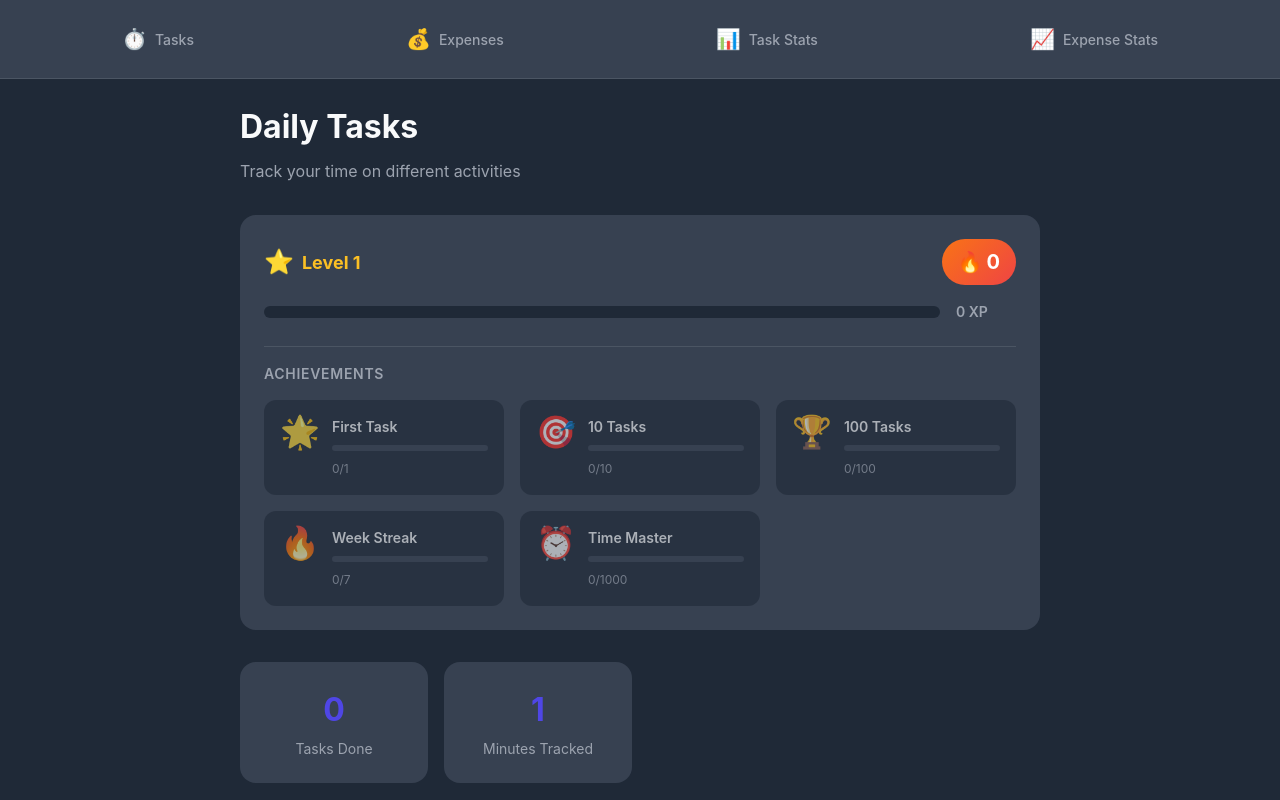
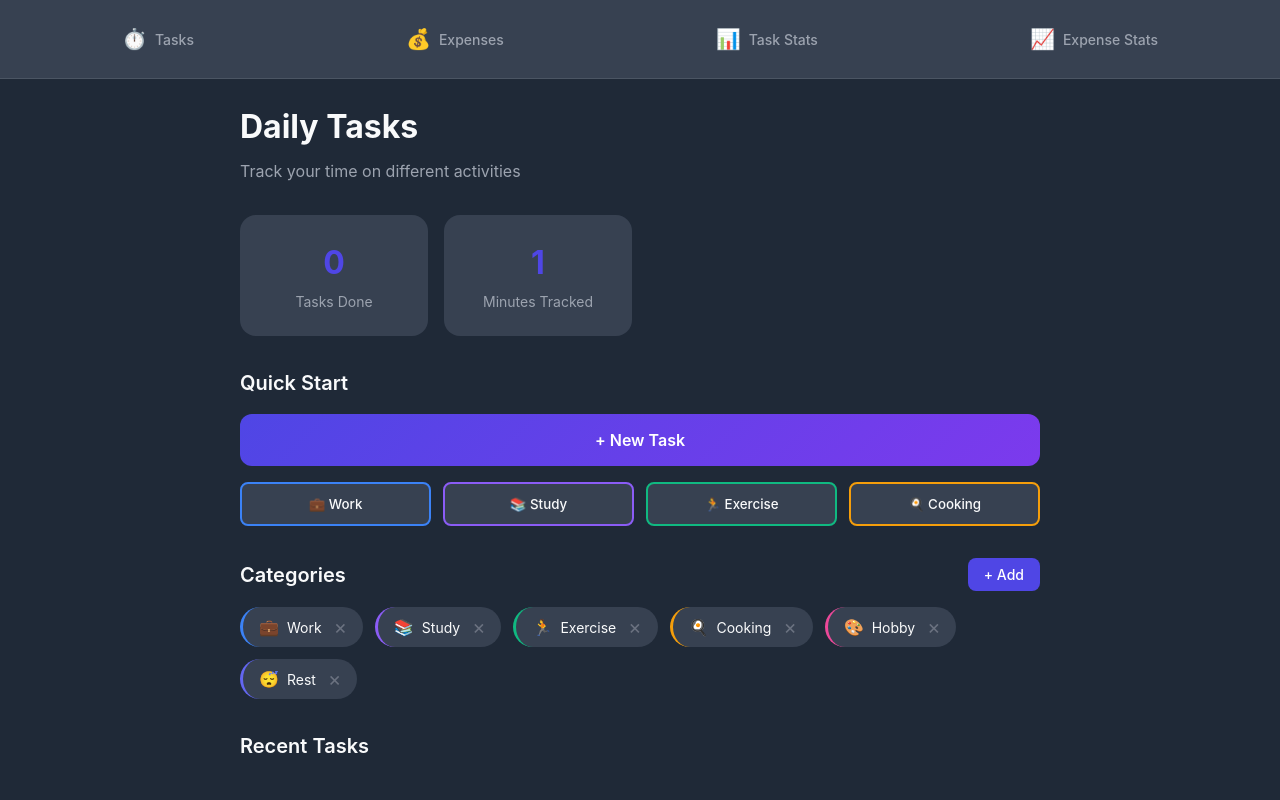
Before and after one commit to AlekseiCherenkevich/fin-time-tracker, a React (Vite) app: page / in a window 1280 px wide. Shown: the top 800 px of the page. Built offline with nearby package versions, Linux system fonts and the light colour scheme.

Commit message:
Remove gamification feature

```diff
--- a/src/components/Gamification.module.css
+++ /dev/null
@@ -1,157 +0,0 @@
-.container {
-  background-color: #374151;
-  border-radius: 1rem;
-  padding: 1.5rem;
-  margin-bottom: 2rem;
-}
-
-.header {
-  display: flex;
-  justify-content: space-between;
-  align-items: center;
-  margin-bottom: 1rem;
-}
-
-.level {
-  display: flex;
-  align-items: center;
-  gap: 0.5rem;
-}
-
-.levelIcon {
-  font-size: 1.5rem;
-}
-
-.levelText {
-  font-size: 1.125rem;
-  font-weight: 700;
-  color: #FBBF24;
-}
-
-.streak {
-  display: flex;
-  align-items: center;
-  gap: 0.25rem;
-  background: linear-gradient(135deg, #F97316 0%, #EF4444 100%);
-  padding: 0.5rem 1rem;
-  border-radius: 2rem;
-}
-
-.streakIcon {
-  font-size: 1.25rem;
-}
-
-.streakText {
-  font-size: 1.25rem;
-  font-weight: 700;
-  color: #fff;
-}
-
-.points {
-  display: flex;
-  align-items: center;
-  gap: 1rem;
-  margin-bottom: 1.5rem;
-}
-
-.pointsBar {
-  flex: 1;
-  height: 12px;
-  background-color: #1F2937;
-  border-radius: 6px;
-  overflow: hidden;
-}
-
-.pointsFill {
-  height: 100%;
-  background: linear-gradient(90deg, #4F46E5 0%, #7C3AED 100%);
-  border-radius: 6px;
-  transition: width 0.3s ease;
-}
-
-.pointsText {
-  font-size: 0.875rem;
-  font-weight: 600;
-  color: #9CA3AF;
-  min-width: 60px;
-}
-
-.achievements {
-  border-top: 1px solid #4B5563;
-  padding-top: 1rem;
-}
-
-.achievementsTitle {
-  font-size: 0.875rem;
-  font-weight: 600;
-  color: #9CA3AF;
-  margin: 0 0 1rem 0;
-  text-transform: uppercase;
-  letter-spacing: 0.05em;
-}
-
-.achievementsList {
-  display: grid;
-  grid-template-columns: repeat(auto-fill, minmax(200px, 1fr));
-  gap: 1rem;
-}
-
-.achievement {
-  display: flex;
-  align-items: flex-start;
-  gap: 0.75rem;
-  background-color: #1F2937;
-  padding: 1rem;
-  border-radius: 0.75rem;
-  opacity: 0.6;
-  transition: all 0.2s ease;
-}
-
-.achievement.unlocked {
-  opacity: 1;
-  box-shadow: 0 0 20px rgba(251, 191, 36, 0.2);
-}
-
-.achievementIcon {
-  font-size: 2rem;
-  line-height: 1;
-}
-
-.achievementInfo {
-  flex: 1;
-  min-width: 0;
-}
-
-.achievementName {
-  display: block;
-  font-size: 0.875rem;
-  font-weight: 600;
-  color: #F9FAFB;
-  margin-bottom: 0.5rem;
-}
-
-.achievementProgress {
-  height: 6px;
-  background-color: #374151;
-  border-radius: 3px;
-  overflow: hidden;
-  margin-bottom: 0.25rem;
-}
-
-.achievementProgressFill {
-  height: 100%;
-  background: linear-gradient(90deg, #4F46E5 0%, #7C3AED 100%);
-  border-radius: 3px;
-  transition: width 0.3s ease;
-}
-
-.achievementCount {
-  font-size: 0.75rem;
-  color: #9CA3AF;
-}
-
-@media (max-width: 640px) {
-  .achievementsList {
-    grid-template-columns: 1fr;
-  }
-}
--- a/src/components/Gamification.tsx
+++ /dev/null
@@ -1,59 +0,0 @@
-import { useGamification } from '../hooks';
-import styles from './Gamification.module.css';
-
-export function Gamification() {
-  const { gamification } = useGamification();
-
-  return (
-    <div className={styles.container}>
-      <div className={styles.header}>
-        <div className={styles.level}>
-          <span className={styles.levelIcon}>⭐</span>
-          <span className={styles.levelText}>Level {gamification.level}</span>
-        </div>
-        <div className={styles.streak}>
-          <span className={styles.streakIcon}>🔥</span>
-          <span className={styles.streakText}>{gamification.streak}</span>
-        </div>
-      </div>
-
-      <div className={styles.points}>
-        <div className={styles.pointsBar}>
-          <div
-            className={styles.pointsFill}
-            style={{ width: `${(gamification.totalPoints % 1000) / 10}%` }}
-          />
-        </div>
-        <span className={styles.pointsText}>
-          {gamification.totalPoints} XP
-        </span>
-      </div>
-
-      <div className={styles.achievements}>
-        <h3 className={styles.achievementsTitle}>Achievements</h3>
-        <div className={styles.achievementsList}>
-          {gamification.achievements.map(achievement => (
-            <div
-              key={achievement.id}
-              className={`${styles.achievement} ${achievement.unlockedAt ? styles.unlocked : ''}`}
-            >
-              <span className={styles.achievementIcon}>{achievement.icon}</span>
-              <div className={styles.achievementInfo}>
-                <span className={styles.achievementName}>{achievement.name}</span>
-                <div className={styles.achievementProgress}>
-                  <div
-                    className={styles.achievementProgressFill}
-                    style={{ width: `${Math.min(100, (achievement.current / achievement.requirement) * 100)}%` }}
-                  />
-                </div>
-                <span className={styles.achievementCount}>
-                  {achievement.current}/{achievement.requirement}
-                </span>
-              </div>
-            </div>
-          ))}
-        </div>
-      </div>
-    </div>
-  );
-}
--- a/src/hooks/index.ts
+++ b/src/hooks/index.ts
@@ -1,3 +1,2 @@
 export { useExpenses } from './useExpenses';
 export { useTasks } from './useTasks';
-export { useGamification } from './useGamification';
--- a/src/hooks/useGamification.ts
+++ /dev/null
@@ -1,30 +0,0 @@
-import { useApp } from '../contexts/AppContext';
-import { useCallback } from 'react';
-
-export function useGamification() {
-  const { state, dispatch } = useApp();
-
-  const updatePoints = useCallback((points: number) => {
-    const newTotal = state.gamification.totalPoints + points;
-    const newLevel = Math.floor(newTotal / 1000) + 1;
-    dispatch({ type: 'UPDATE_GAMIFICATION', payload: { totalPoints: newTotal, level: newLevel }});
-  }, [state.gamification.totalPoints, dispatch]);
-
-  const updateStreak = useCallback(() => {
-    dispatch({ type: 'UPDATE_GAMIFICATION', payload: { streak: state.gamification.streak + 1 }});
-  }, [state.gamification.streak, dispatch]);
-
-  const updateAchievement = useCallback((id: string, current: number) => {
-    const achievements = state.gamification.achievements.map(a =>
-      a.id === id ? { ...a, current, unlockedAt: current >= a.requirement ? new Date().toISOString() : undefined } : a
-    );
-    dispatch({ type: 'UPDATE_GAMIFICATION', payload: { achievements }});
-  }, [state.gamification.achievements, dispatch]);
-
-  return {
-    gamification: state.gamification,
-    updatePoints,
-    updateStreak,
-    updateAchievement
-  };
-}
--- a/src/pages/TasksPage.tsx
+++ b/src/pages/TasksPage.tsx
@@ -1,7 +1,6 @@
 import { useState } from 'react';
-import { useTasks, useGamification } from '../hooks';
+import { useTasks } from '../hooks';
 import { Timer } from '../components/Timer';
-import { Gamification } from '../components/Gamification';
 import { formatDuration, formatDate, COLORS } from '../utils/helpers';
 import type { TaskRecord } from '../types';
 import styles from './TasksPage.module.css';
@@ -16,7 +15,6 @@ export function TasksPage() {
     addCategory,
     deleteCategory
   } = useTasks();
-  const { updatePoints } = useGamification();
 
   const [showAddModal, setShowAddModal] = useState(false);
   const [showCategoryModal, setShowCategoryModal] = useState(false);
@@ -37,18 +35,15 @@ export function TasksPage() {
     setTimeout(() => {
       setShowTimerPopup(false);
       startTimer(selectedCategory, durationNum * 60); // Convert minutes to seconds
-      updatePoints(10); // Award points for starting a task
     }, 100);
   };
 
   const handleAddQuickTask = (categoryId: string, minutes: number) => {
     startTimer(categoryId, minutes * 60);
-    updatePoints(10);
   };
 
   const handleDeleteTask = (task: TaskRecord) => {
     deleteTask(task.id);
-    updatePoints(-5); // Deduct points for deletion
   };
 
   const handleAddCategory = () => {
@@ -70,7 +65,6 @@ export function TasksPage() {
         <p className={styles.subtitle}>Track your time on different activities</p>
       </header>
 
-      <Gamification />
       {activeTimer && <Timer />}
 
       <div className={styles.stats}>
```
